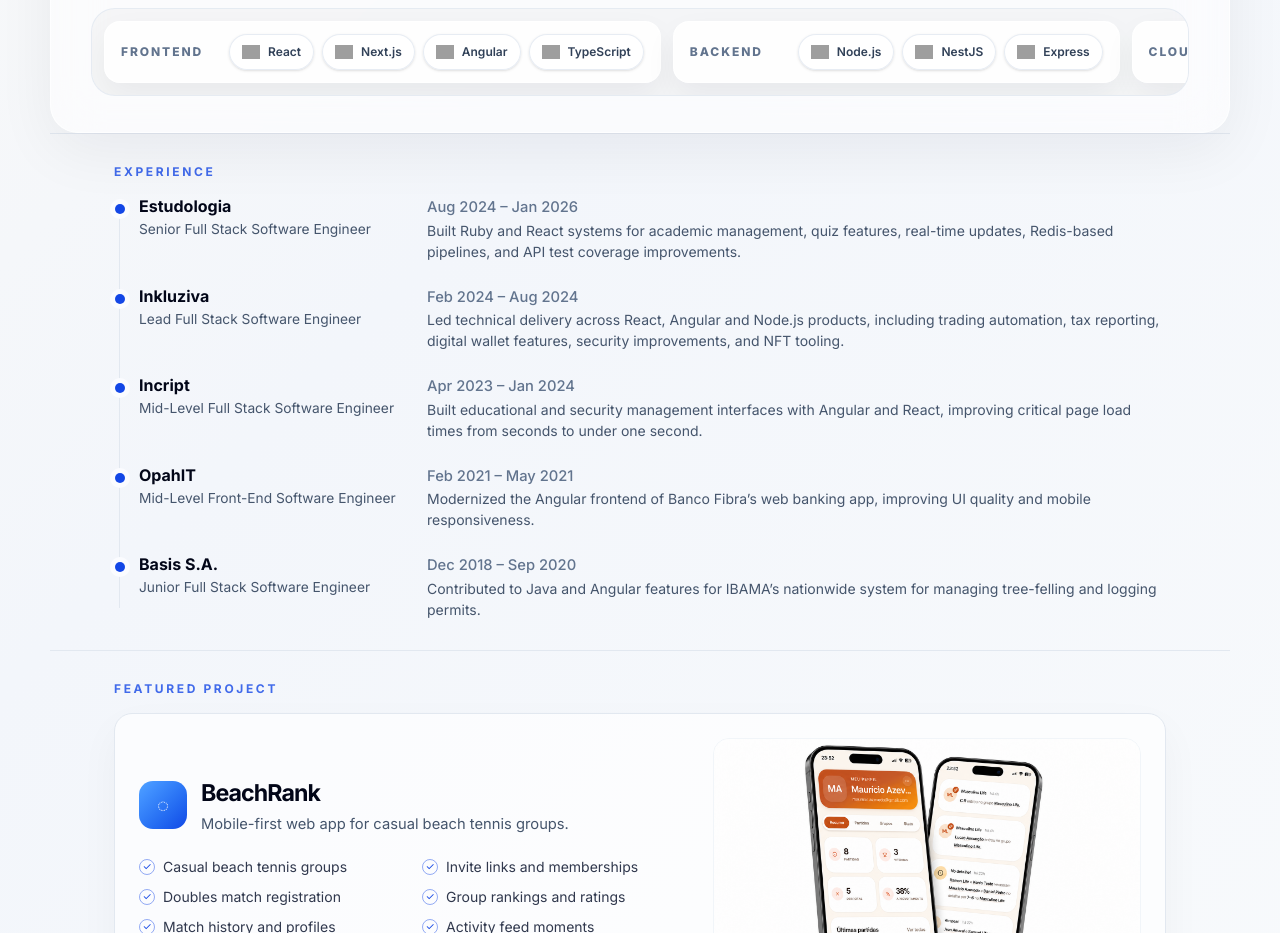
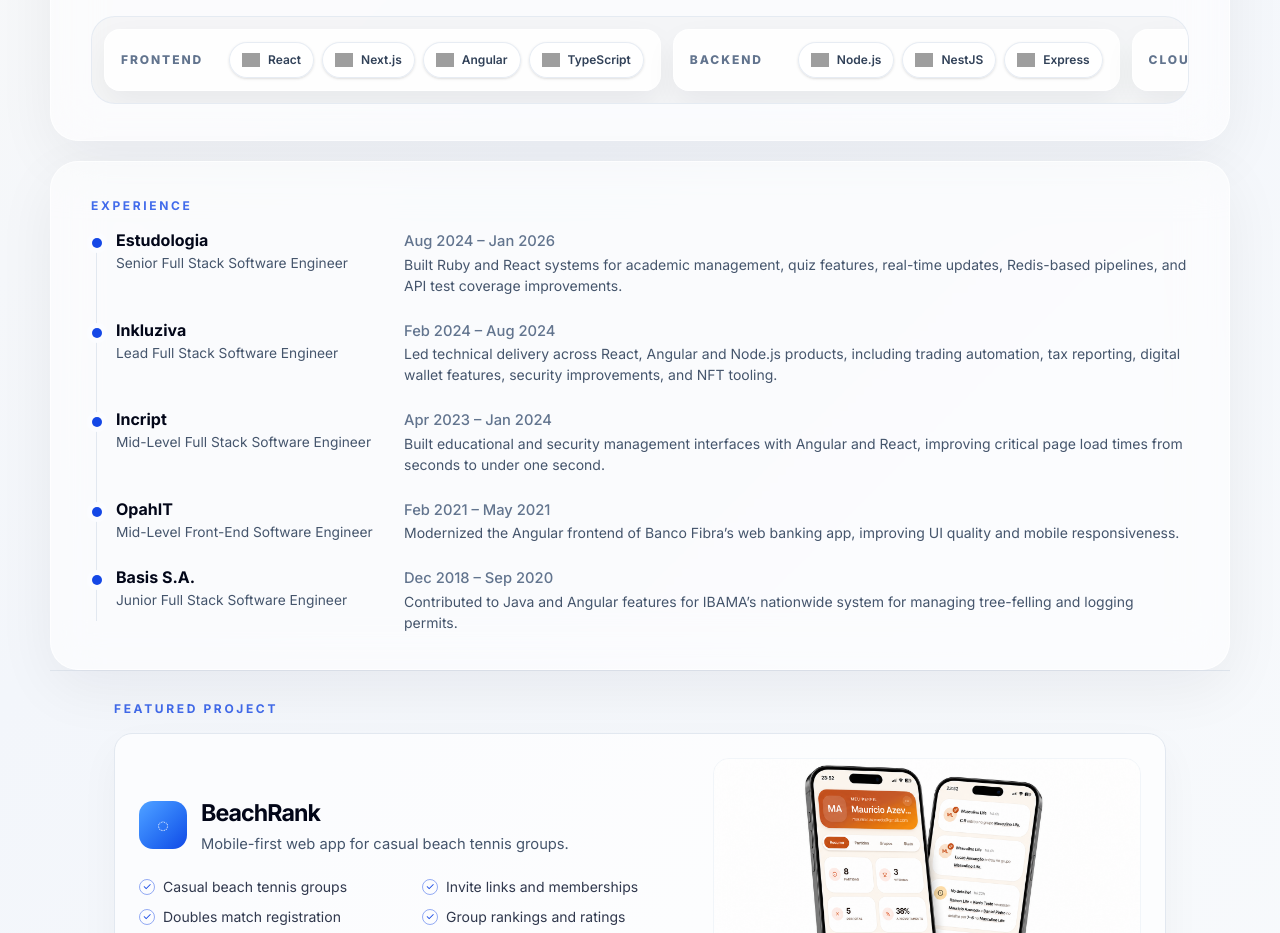
Before and after one commit to mauricio-azevedo/portfolio, a React (Vite) app: page / in a window 1280 px wide. Shown: the part 1040-1973 px from the top of the page. Built offline with nearby package versions, Linux system fonts and the light colour scheme; grey boxes are pictures that could not be loaded.

Commit message:
Wrap experience in polished section card

```diff
--- a/src/App.tsx
+++ b/src/App.tsx
@@ -15,14 +15,14 @@ export default function App() {
 
       <main
         id="top"
-        className="mx-auto w-[min(1180px,calc(100%_-_48px))] pb-4 max-[980px]:w-[min(100%_-_32px,1180px)]"
+        className="mx-auto w-[min(1180px,calc(100%_-_48px))] pb-6 pt-2 max-[980px]:w-[min(100%_-_32px,1180px)]"
       >
         <Hero />
         <About />
         <TechStack />
 
         <section
-          className="border-t border-slate-200 px-16 py-[30px] max-[980px]:px-0 max-[980px]:py-7"
+          className="mt-5 rounded-[28px] border border-white/70 bg-white/55 px-10 py-9 shadow-[0_18px_60px_rgba(15,23,42,0.06)] backdrop-blur-xl max-[980px]:px-6 max-[980px]:py-7"
           aria-label="Experience"
         >
           <Experience />
```
